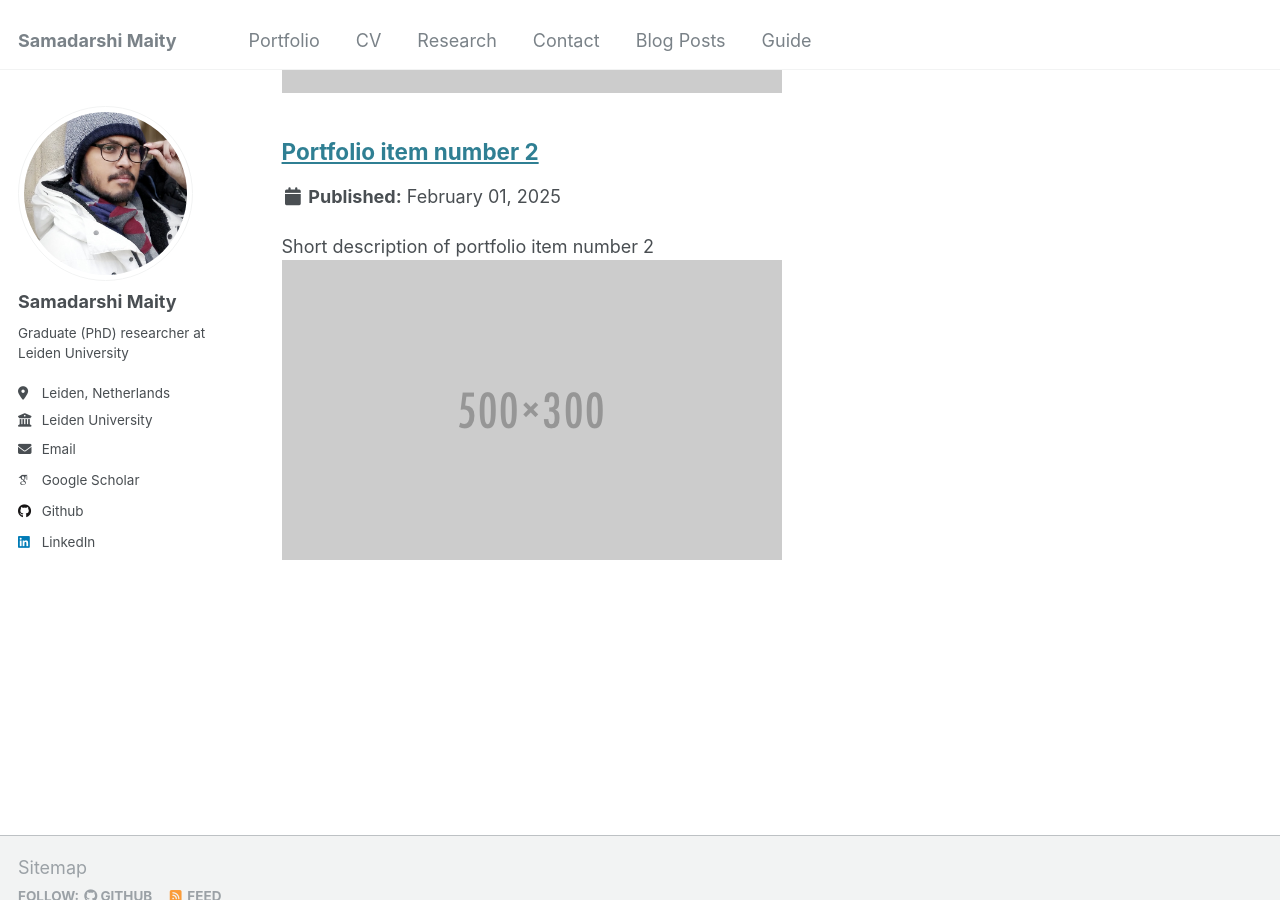
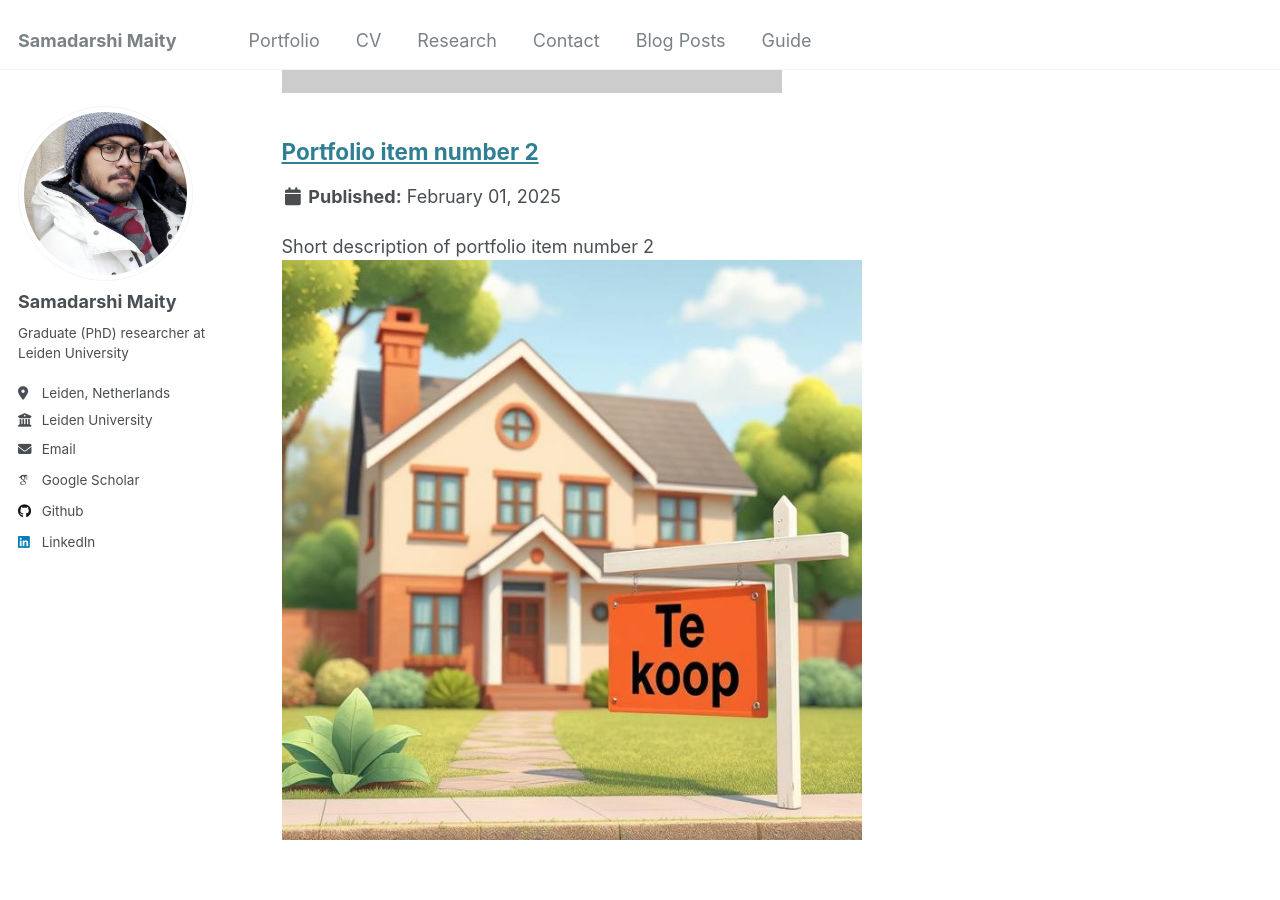
Before and after one commit to Samadarshi-Maity/Samadarshi-Maity.github.io, a Jekyll site: the page built from _pages/portfolio.html, in a window 1280 px wide and 900 px high, scrolled down 509 px. Built offline with Jekyll 4.4.1, drawn with Linux system fonts in a browser that asks for light colours; some web fonts are replaced.

Commit message:
Update portfolio-2.html

```diff
--- a/_portfolio/portfolio-2.html
+++ b/_portfolio/portfolio-2.html
@@ -1,6 +1,6 @@
 ---
 title: "Portfolio item number 2"
-excerpt: "Short description of portfolio item number 2 <br/><img src='/images/500x300.png'>"
+excerpt: "Short description of portfolio item number 2 <br/><img src='/images/housing/te-koop.png'>"
 collection: portfolio
 ---
 
```
